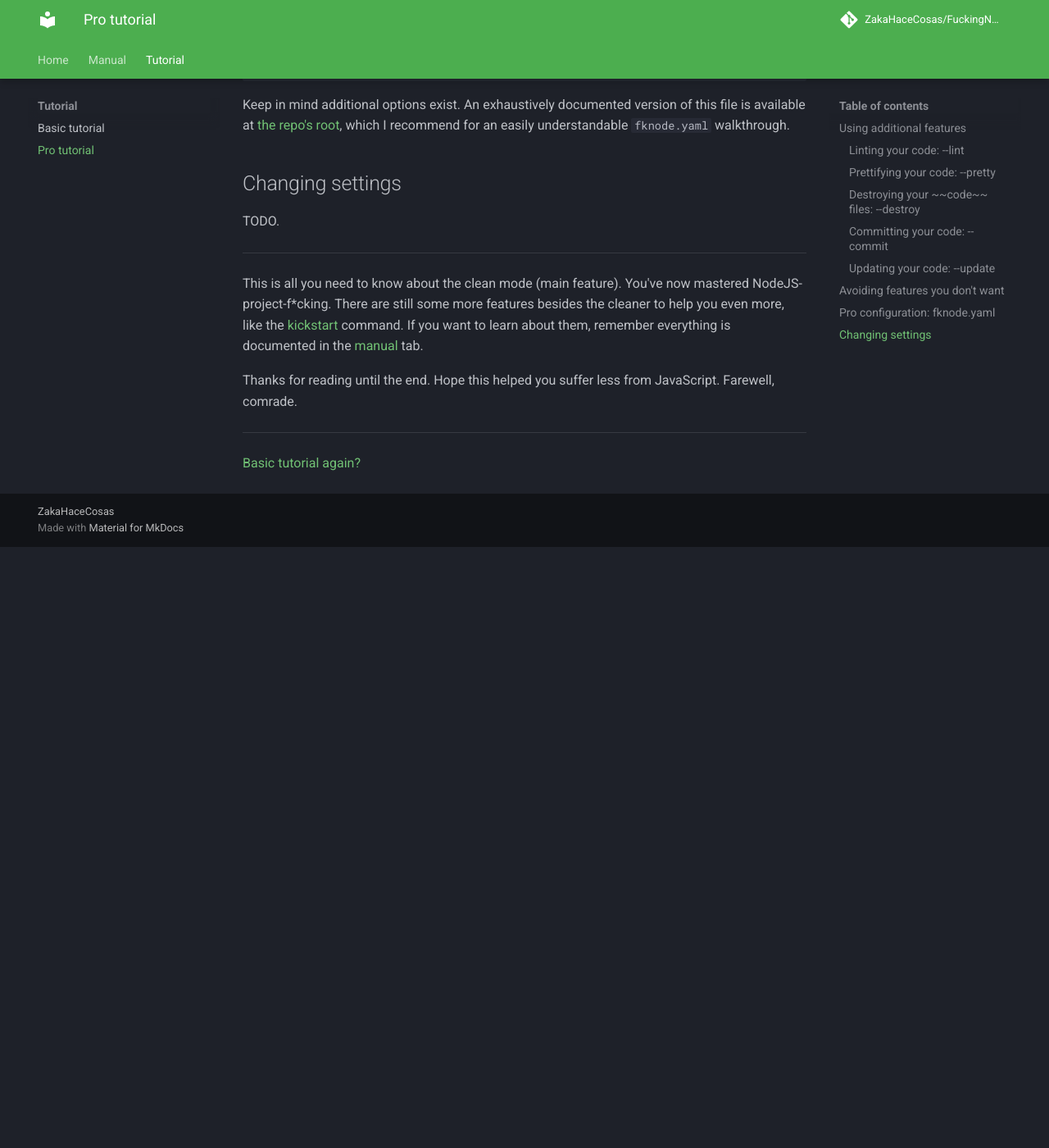
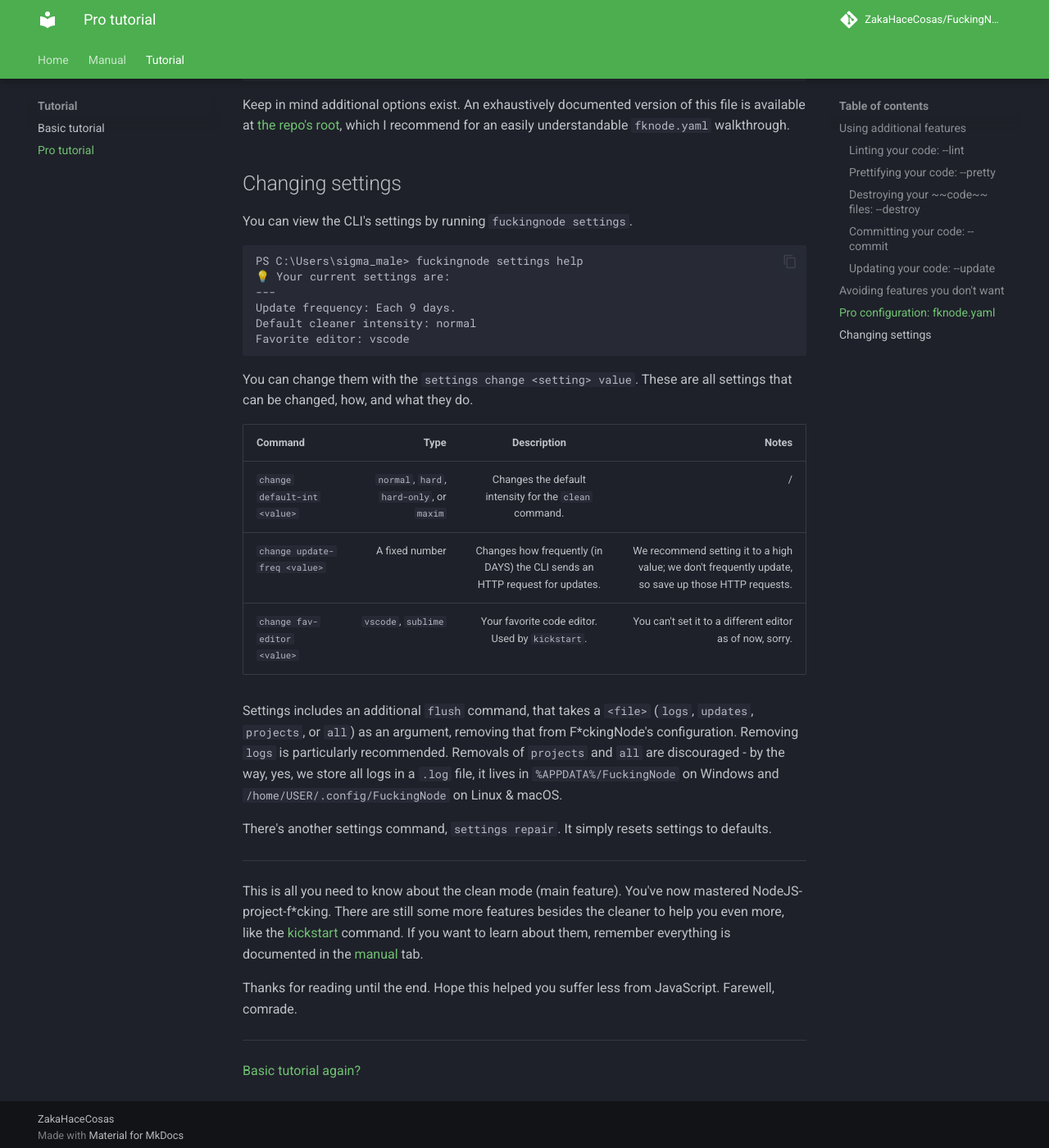
Before and after one commit to ZakaHaceCosas/FuckingNode, an MkDocs documentation site: the page built from website/tutorial/pro.md, in a window 1280 px wide and 1400 px high, scrolled down 4694 px. Shown: the whole window at 82% size. Built offline with MkDocs 1.6.1 and Material for MkDocs 9.7.7, drawn with Linux system fonts in a browser that asks for light colours; comment, search, counter and statistics services are not loaded; before the commit the page ends 5361 px from its top, so only the background shows below that.

Commit message:
more progress

````diff
--- a/website/tutorial/pro.md
+++ b/website/tutorial/pro.md
@@ -145,7 +145,28 @@ Keep in mind additional options exist. An exhaustively documented version of thi
 
 ## Changing settings
 
-TODO.
+You can view the CLI's settings by running `fuckingnode settings`.
+
+```cmd
+PS C:\Users\sigma_male> fuckingnode settings help
+💡 Your current settings are:
+---
+Update frequency: Each 9 days.
+Default cleaner intensity: normal
+Favorite editor: vscode
+```
+
+You can change them with the `settings change <setting> value`. These are all settings that can be changed, how, and what they do.
+
+| Command | Type | Description | Notes |
+| :--- | ---: | :--: | ---: |
+| `change default-int <value>` | `normal`, `hard`, `hard-only`, or `maxim` | Changes the default intensity for the `clean` command. | / |
+| `change update-freq <value>` | A fixed number | Changes how frequently (in DAYS) the CLI sends an HTTP request for updates. | We recommend setting it to a high value; we don't frequently update, so save up those HTTP requests. |
+| `change fav-editor <value>` | `vscode`, `sublime` | Your favorite code editor. Used by `kickstart`. | You can't set it to a different editor as of now, sorry. |
+
+Settings includes an additional `flush` command, that takes a `<file>` (`logs`, `updates`, `projects`, or `all`) as an argument, removing that from F\*ckingNode's configuration. Removing `logs` is particularly recommended. Removals of `projects` and `all` are discouraged - by the way, yes, we store all logs in a `.log` file, it lives in `%APPDATA%/FuckingNode` on Windows and `/home/USER/.config/FuckingNode` on Linux & macOS.
+
+There's another settings command, `settings repair`. It simply resets settings to defaults.
 
 ---
 
````
Also changed, not shown: website/manual/index.md (added, +11 -0 lines).
